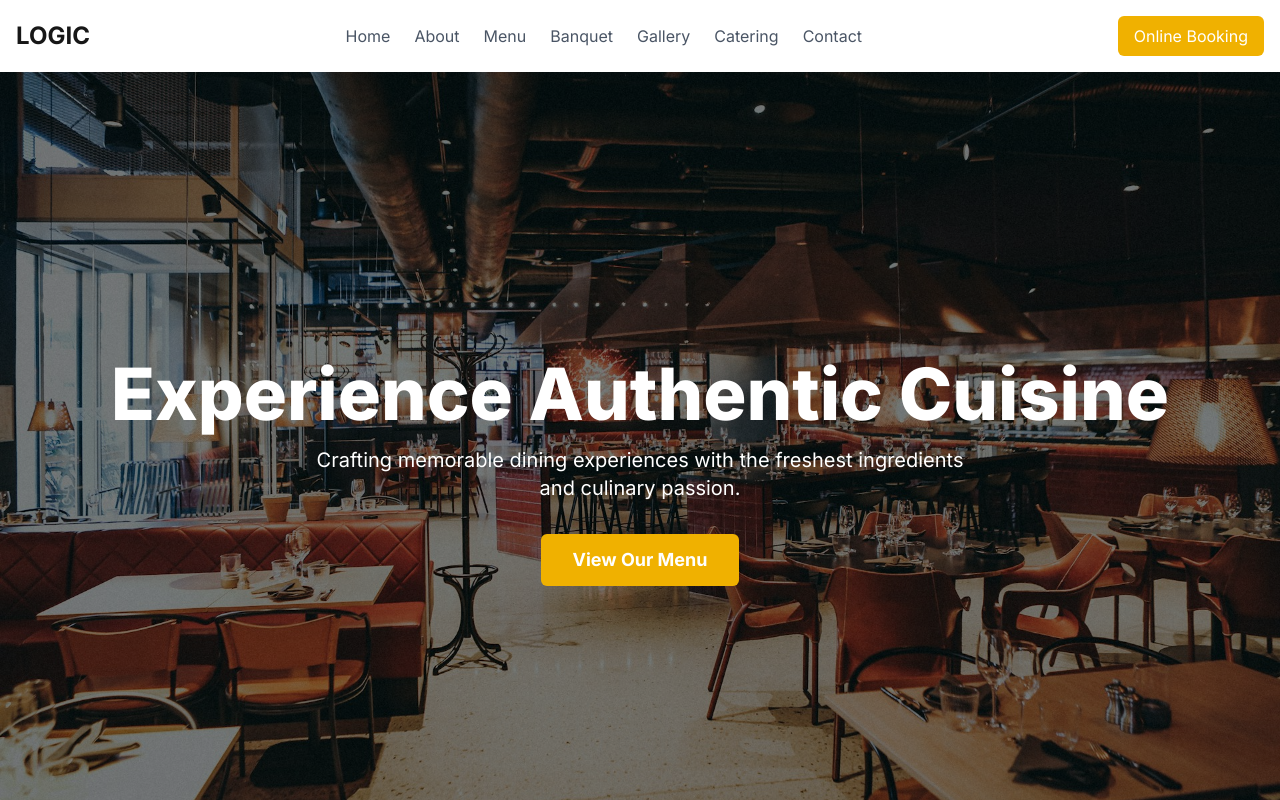
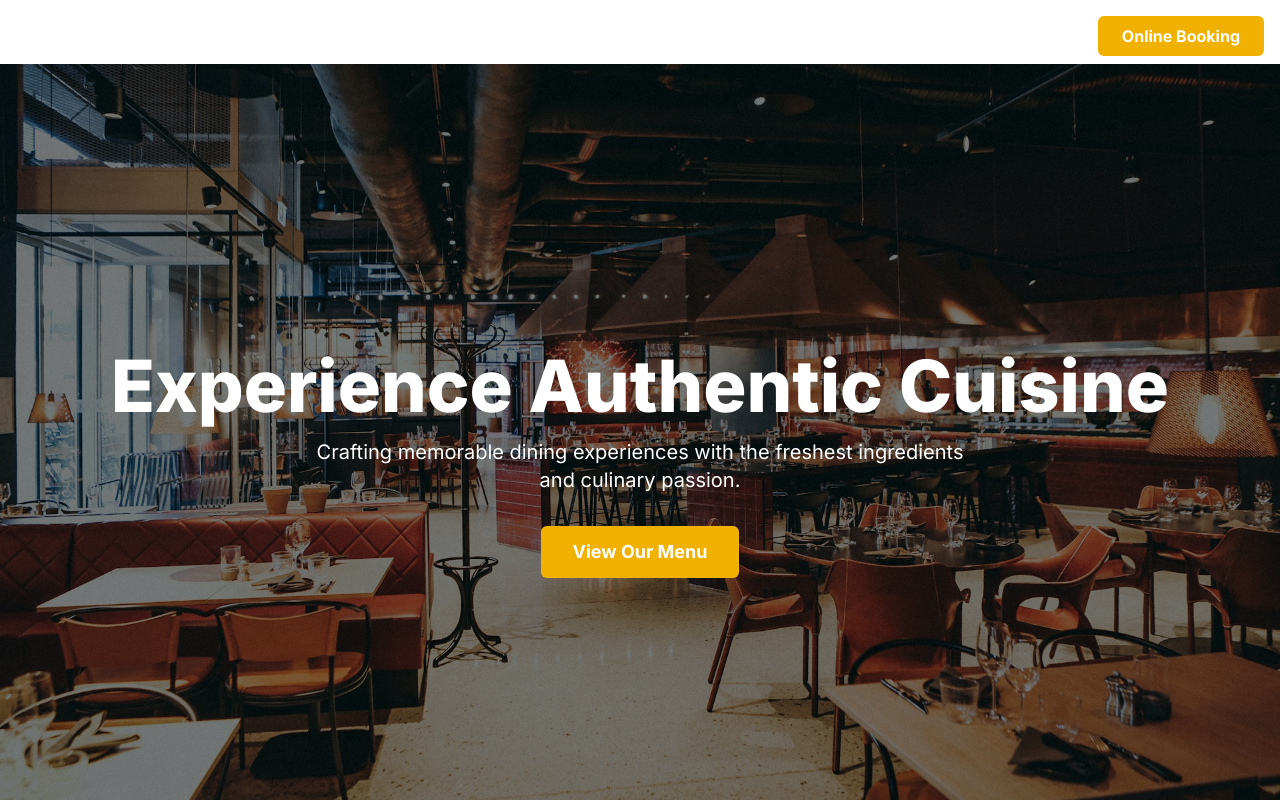
Before and after one commit to JayJay247in/Logic-restaurant-website, a Next.js app: page / in a window 1280 px wide. Shown: the top 800 px of the page. Built offline with nearby package versions, Linux system fonts and the light colour scheme; no server answers; the database is empty.

Commit message:
Building the Mobile Hamburger Menu

```diff
--- a/package.json
+++ b/package.json
@@ -10,6 +10,7 @@
   },
   "dependencies": {
     "@supabase/supabase-js": "^2.56.0",
+    "clsx": "^2.1.1",
     "framer-motion": "^12.23.12",
     "lucide-react": "^0.541.0",
     "next": "15.5.0",
--- a/src/app/layout.tsx
+++ b/src/app/layout.tsx
@@ -1,14 +1,12 @@
-// 'Metadata' import has been removed
 import { Inter } from "next/font/google";
 import "./globals.css";
 import Header from "@/components/layout/Header";
 import Footer from "@/components/layout/Footer";
 import { Toaster } from 'react-hot-toast';
+import { ReactNode } from "react"; // It's better to import ReactNode directly
 
 const inter = Inter({ subsets: ["latin"] });
 
-// The 'metadata' object is still exported, which is the correct Next.js pattern.
-// We just don't need the 'Metadata' type import.
 export const metadata = {
   title: "Logic Restaurant",
   description: "A full-stack restaurant website built with Next.js",
@@ -17,7 +15,8 @@
 export default function RootLayout({
   children,
 }: Readonly<{
-  children: React.ReactNode;
+  // Corrected type from React.Node to React.ReactNode
+  children: ReactNode;
 }>) {
   return (
     <html lang="en">
@@ -29,7 +28,9 @@
           }}
         />
         <Header />
-        <main>{children}</main>
+        <main className="pt-16">
+            {children}
+        </main>
         <Footer />
       </body>
     </html>
--- a/src/components/layout/Header.tsx
+++ b/src/components/layout/Header.tsx
@@ -1,6 +1,17 @@
+'use client';
+
+import { useState, useEffect } from 'react';
 import Link from 'next/link';
+import { AnimatePresence } from 'framer-motion';
+import MobileMenu from './MobileMenu';
+import { Menu, X } from 'lucide-react';
+import clsx from 'clsx';
 
 const Header = () => {
+  const [isMenuOpen, setIsMenuOpen] = useState(false);
+  const [hasScrolled, setHasScrolled] = useState(false);
+
+  // Define navigation links here to pass them to both menus
   const navLinks = [
     { href: '/', label: 'Home' },
     { href: '/about', label: 'About' },
@@ -11,26 +22,88 @@
     { href: '/contact', label: 'Contact' },
   ];
 
+  // Effect to handle scroll detection for a semi-transparent header
+  useEffect(() => {
+    const handleScroll = () => {
+      setHasScrolled(window.scrollY > 20);
+    };
+    window.addEventListener('scroll', handleScroll);
+    return () => window.removeEventListener('scroll', handleScroll);
+  }, []);
+
+  // Effect to lock body scroll when the mobile menu is open
+  useEffect(() => {
+    if (isMenuOpen) {
+      document.body.style.overflow = 'hidden';
+    } else {
+      document.body.style.overflow = 'auto';
+    }
+  }, [isMenuOpen]);
+
   return (
-        <header className="bg-white shadow-md">
+    <>
+      <header
+        className={clsx(
+          "fixed top-0 left-0 w-full z-30 transition-all duration-300",
+          hasScrolled ? "bg-white shadow-md" : "bg-transparent"
+        )}
+      >
         <div className="container mx-auto flex justify-between items-center p-4">
-                <div className="text-2xl font-bold">
+          <div className={clsx(
+            "text-2xl font-bold transition-colors duration-300",
+            hasScrolled ? "text-gray-900" : "text-white"
+          )}>
             <Link href="/">LOGIC</Link>
           </div>
-                <nav className="hidden md:flex space-x-6">
+
+          {/* Desktop Navigation */}
+          <nav className="hidden md:flex space-x-6 items-center">
             {navLinks.map((link) => (
-                        <Link key={link.href} href={link.href} className="text-gray-600 hover:text-black">
+              <Link
+                key={link.href}
+                href={link.href}
+                className={clsx(
+                  "font-medium hover:text-yellow-500 transition-colors duration-300",
+                  hasScrolled ? "text-gray-600" : "text-white"
+                )}
+              >
                 {link.label}
               </Link>
             ))}
           </nav>
-                <div className='hidden md:flex items-center space-x-4'>
-                    <Link href="/booking" className="bg-yellow-500 text-white px-4 py-2 rounded-md">
+
+          <div className="hidden md:flex items-center space-x-4">
+            <Link
+              href="/booking"
+              className="bg-yellow-500 text-white font-bold py-2 px-6 rounded-md text-base hover:bg-yellow-600 transition-transform transform hover:scale-105"
+            >
               Online Booking
             </Link>
           </div>
+
+          {/* Mobile Menu Button */}
+          <div className="md:hidden">
+            <button
+              onClick={() => setIsMenuOpen(true)}
+              className={clsx(
+                "p-2 rounded-md transition-colors",
+                 hasScrolled ? "text-gray-800 hover:bg-gray-100" : "text-white hover:bg-white/20"
+              )}
+              aria-label="Open menu"
+            >
+              <Menu size={24} />
+            </button>
+          </div>
         </div>
       </header>
+
+      {/* AnimatePresence is used to handle the enter/exit animations of the menu */}
+      <AnimatePresence>
+        {isMenuOpen && (
+          <MobileMenu links={navLinks} onClose={() => setIsMenuOpen(false)} />
+        )}
+      </AnimatePresence>
+    </>
   );
 };
 
--- /dev/null
+++ b/src/components/layout/MobileMenu.tsx
@@ -0,0 +1,97 @@
+'use client';
+
+// 1. Import the `Variants` type from Framer Motion
+import { motion, Variants } from 'framer-motion';
+import Link from 'next/link';
+
+interface NavLink {
+  href: string;
+  label: string;
+}
+
+interface MobileMenuProps {
+  links: NavLink[];
+  onClose: () => void;
+}
+
+const MobileMenu = ({ links, onClose }: MobileMenuProps) => {
+
+  // 2. Define the variants objects with the explicit `Variants` type
+  const backdropVariants: Variants = {
+    hidden: { opacity: 0 },
+    visible: { opacity: 1, transition: { duration: 0.3 } },
+    exit: { opacity: 0, transition: { duration: 0.3 } },
+  };
+
+  const menuVariants: Variants = {
+    hidden: { x: '100%' },
+    visible: { x: 0, transition: { type: 'spring', stiffness: 260, damping: 30 } },
+    exit: { x: '100%', transition: { duration: 0.2 } },
+  };
+
+  // The custom function for staggering remains the same
+  const linkVariants: Variants = {
+    hidden: { opacity: 0, y: 15 },
+    visible: (i: number) => ({
+      opacity: 1,
+      y: 0,
+      transition: {
+        delay: i * 0.05 + 0.2,
+        // 3. Define the 'ease' property within an array for proper typing
+        ease: 'easeOut'
+      },
+    }),
+  };
+
+  return (
+    <>
+      <motion.div
+        className="fixed inset-0 bg-black/40 z-40"
+        variants={backdropVariants}
+        initial="hidden"
+        animate="visible"
+        exit="exit"
+        onClick={onClose}
+      />
+
+      <motion.div
+        className="fixed top-0 right-0 bottom-0 w-full max-w-sm bg-white z-50 p-8 flex flex-col"
+        variants={menuVariants}
+        initial="hidden"
+        animate="visible"
+        exit="exit"
+      >
+        <div className="flex-1">
+          <h2 className="text-sm font-semibold text-gray-500 mb-6">Navigation</h2>
+          <nav>
+            <ul className="space-y-4">
+              {links.map((link, i) => (
+                <motion.li key={link.href} custom={i} variants={linkVariants} initial="hidden" animate="visible">
+                  <Link
+                    href={link.href}
+                    onClick={onClose}
+                    className="text-2xl font-semibold text-gray-800 hover:text-yellow-500 transition-colors"
+                  >
+                    {link.label}
+                  </Link>
+                </motion.li>
+              ))}
+            </ul>
+          </nav>
+        </div>
+
+        <div className="mt-8 border-t pt-6">
+          <Link
+              href="/booking"
+              onClick={onClose}
+              className="block text-center bg-yellow-500 text-white font-bold w-full py-3 px-8 rounded-md text-lg hover:bg-yellow-600 transition-colors"
+          >
+            Online Booking
+          </Link>
+        </div>
+      </motion.div>
+    </>
+  );
+};
+
+export default MobileMenu;
```
Also changed, not shown: 1 other file (tests, documents, lock files or other folders). Lines whose indentation alone changed are shown as unchanged.
